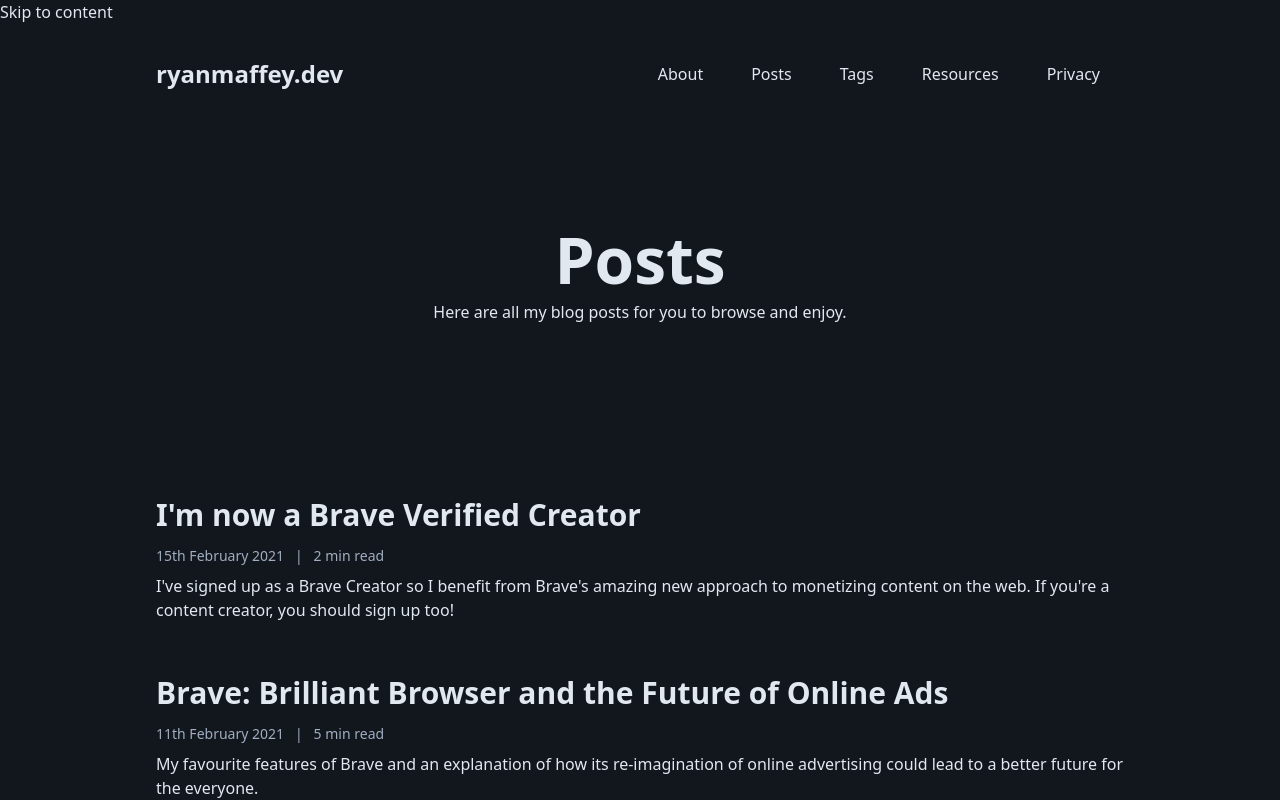
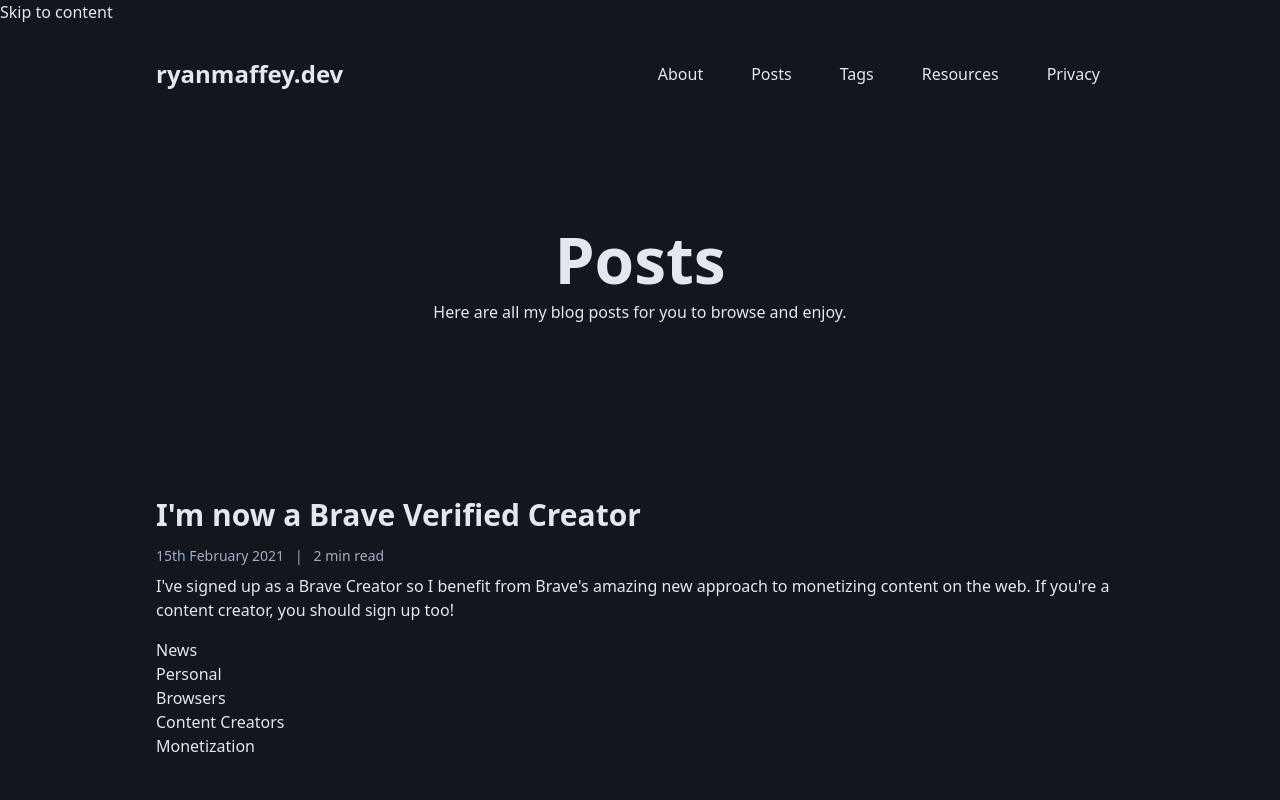
Before and after one commit to ryanmaffey/ryanmaffey.dev, a Next.js app: page /posts in a window 1280 px wide. Shown: the top 800 px of the page. Built offline with nearby package versions, Linux system fonts and the light colour scheme.

Commit message:
feat: show post tags on posts page

```diff
--- a/components/post-link.tsx
+++ b/components/post-link.tsx
@@ -5,11 +5,13 @@
 import { Anchor } from "./anchor";
 import { SERIES_ID_MAP } from "../constants/series";
 import { formatDate } from "../utils/formatDate";
+import { TagList } from "./tag-list";
 
 interface IProps {
     post: IPost;
     headingSize: 2 | 3;
     classNames?: string;
+    showTags?: boolean;
 }
 
 export const PostLink: React.FC<IProps> = (props) => (
@@ -44,5 +46,11 @@
                 series
             </Anchor>
         )}
+        {props.showTags && props.post.meta.tags && (
+            <>
+                <div className="mt-4" />
+                <TagList tags={props.post.meta.tags} />
+            </>
+        )}
     </div>
 );
--- a/components/post-list.tsx
+++ b/components/post-list.tsx
@@ -6,6 +6,7 @@
 interface IProps {
     posts: IPost[];
     headingSize: 2 | 3;
+    showTags?: boolean;
 }
 
 export const PostList: React.FC<IProps> = (props) => (
@@ -15,7 +16,11 @@
                 key={p.id}
                 className={`${i < props.posts.length - 1 && "mb-10 md:mb-12"}`}
             >
-                <PostLink post={p} headingSize={props.headingSize} />
+                <PostLink
+                    post={p}
+                    headingSize={props.headingSize}
+                    showTags={props.showTags}
+                />
             </li>
         ))}
     </ol>
--- a/pages/posts/index.tsx
+++ b/pages/posts/index.tsx
@@ -46,7 +46,7 @@
                 <p>Here are all my blog posts for you to browse and enjoy.</p>
             </TitleHeader>
             <div className="container">
-                <PostList posts={state.posts} headingSize={2} />
+                <PostList posts={state.posts} headingSize={2} showTags />
                 {props.pageCount > state.page + 1 && (
                     <div className="flex justify-center mt-8">
                         <button
```
